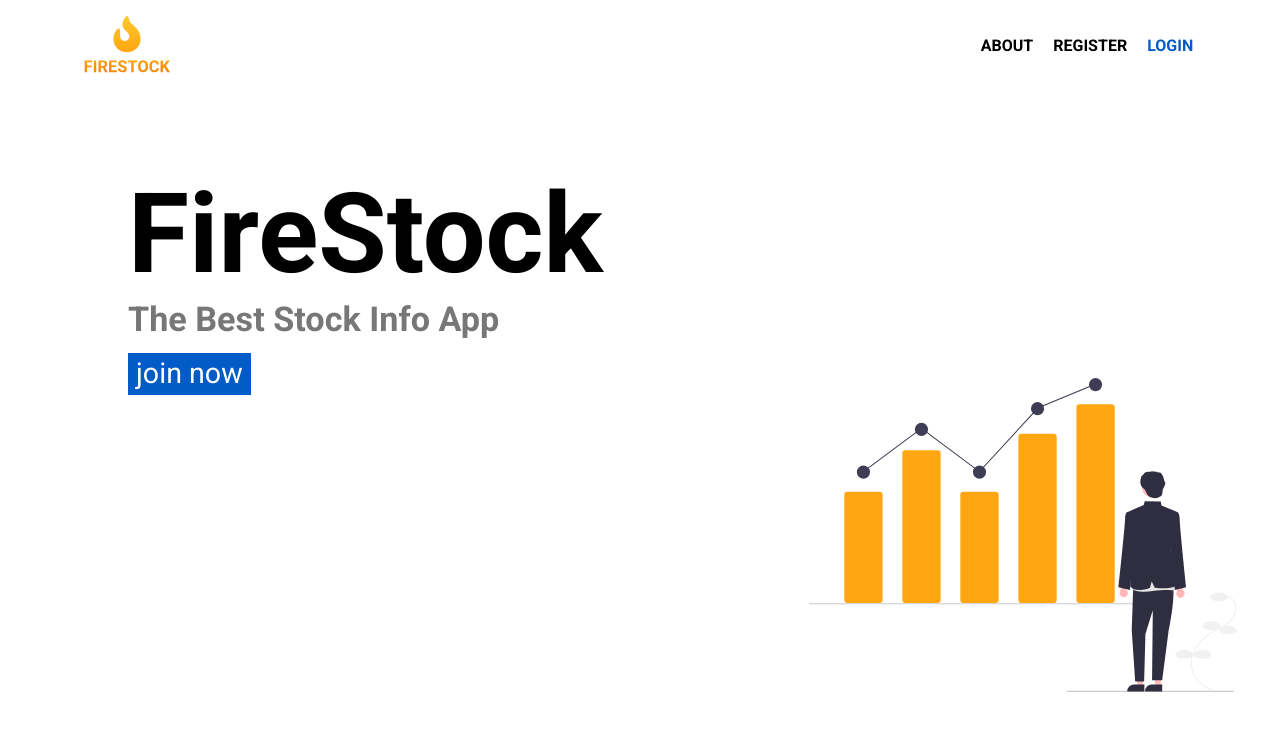
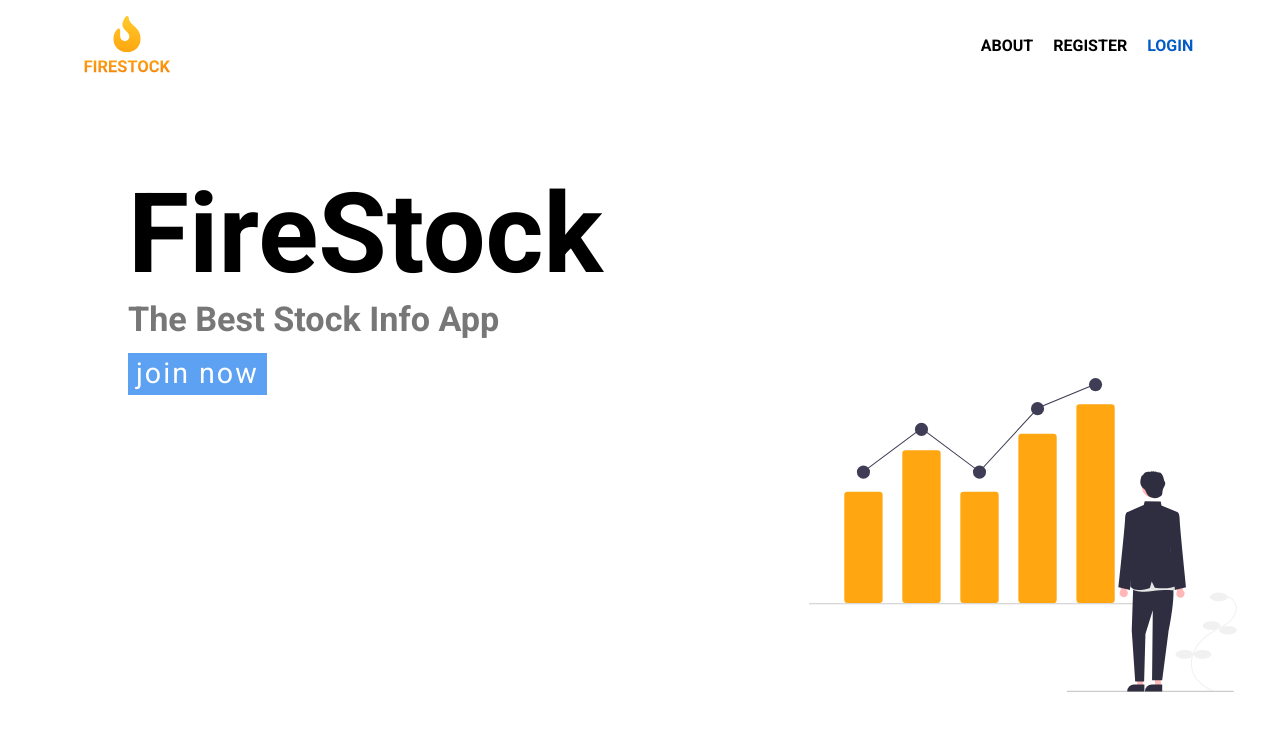
Before and after one commit to marzouk2002/-firestock, a React (Create React App) app: page / in a window 1280 px wide. In both pictures the pointer is over the link "join now". Shown: the top 730 px of the page. Built offline with nearby package versions, Linux system fonts and the light colour scheme.

Commit message:
add the btn animation

```diff
--- a/src/css/components/Home.css
+++ b/src/css/components/Home.css
@@ -67,6 +67,11 @@ header a:hover {
   font-size: calc(12px + 1.3vw);
   padding: 0.2rem 0.5rem;
   padding-bottom: 0.3rem;
+  transition: background ease-out 0.3s, letter-spacing ease-in-out 0.3s;
+}
+.sec-1 a:hover {
+  letter-spacing: 2px;
+  background-color: #5da1f2;
 }
 
 /*# sourceMappingURL=Home.css.map */
--- a/src/css/index.css
+++ b/src/css/index.css
@@ -67,6 +67,11 @@ header a:hover {
   font-size: calc(12px + 1.3vw);
   padding: 0.2rem 0.5rem;
   padding-bottom: 0.3rem;
+  transition: background ease-out 0.3s, letter-spacing ease-in-out 0.3s;
+}
+.sec-1 a:hover {
+  letter-spacing: 2px;
+  background-color: #5da1f2;
 }
 
 * {
--- a/src/scss/components/Home.scss
+++ b/src/scss/components/Home.scss
@@ -66,5 +66,11 @@ header {
     font-size: $lg-text;
     padding: 0.2rem 0.5rem;
     padding-bottom: 0.3rem;
+    transition: background ease-out 0.3s, letter-spacing ease-in-out 0.3s;
+
+    &:hover {
+      letter-spacing: 2px;
+      background-color: $sc-color-sd;
+    }
   }
 }
```
Also changed, not shown: 2 other files (tests, documents, lock files or other folders).
